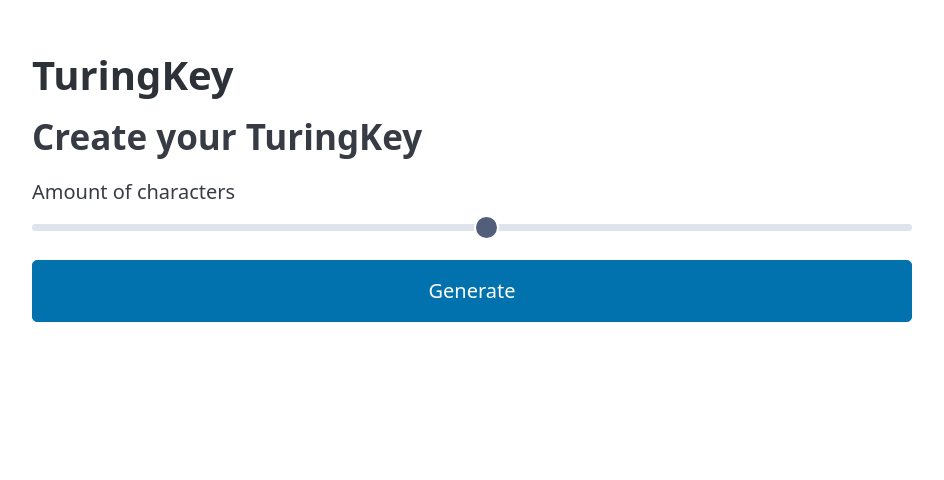
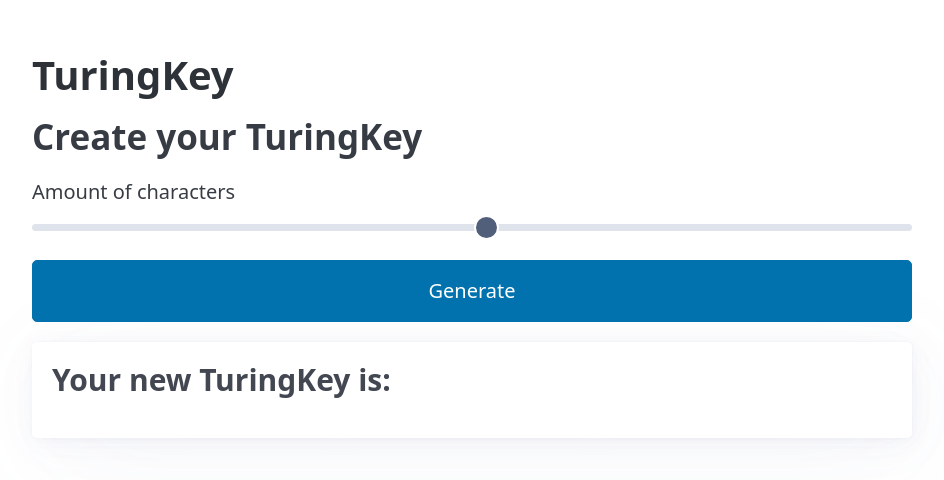
Before and after one commit to carolinnemelo/first-fullstack-app, a website with bundled scripts: page frontend/index.html in a window 1280 px wide. Shown: the part 188-668 px from the top of the page, without its empty margins (168-1112 px from the left). Built offline with nearby package versions, Linux system fonts and the light colour scheme.

Commit message:
add article tag to display the key

```diff
--- a/frontend/index.html
+++ b/frontend/index.html
@@ -29,6 +29,10 @@
         </div>
         <input type="submit" value="Generate" />
       </form>
+      <article>
+        <h3>Your new TuringKey is:</h3>
+        <p id="displayKey"></p>
+      </article>
     </main>
   </body>
 </html>
```
